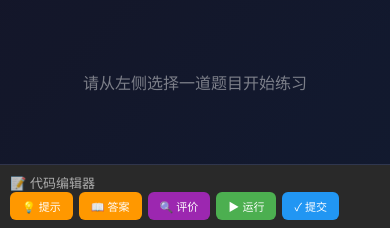
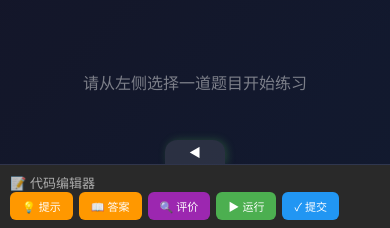
Before and after one commit to xiaoliangEcho/online_python, a Flask app: page / in a window 390 px wide. Shown: the part 423-651 px from the top of the page. Run offline with Flask 3, Linux system fonts and the light colour scheme.

Commit message:
feat: 移动端添加题目面板折叠功能
- 移动端显示折叠按钮（▲ 收起/▼ 题目）
- 折叠后题目面板只占40px高度
- 编辑器获得更多空间，可显示更多代码行
- PC端保持原有的左右折叠样式

```diff
--- a/templates/index.html
+++ b/templates/index.html
@@ -478,8 +478,37 @@
                 border-right: none;
             }
 
+            /* 移动端折叠按钮 - 改成上下折叠 */
             .collapse-btn {
-                display: none; /* 移动端隐藏折叠按钮 */
+                display: block !important;
+                position: absolute;
+                bottom: 0;
+                left: 50%;
+                transform: translateX(-50%);
+                width: 60px;
+                height: 24px;
+                border-radius: 12px 12px 0 0;
+                background: rgba(255, 255, 255, 0.1);
+                color: white;
+                border: none;
+                cursor: pointer;
+                font-size: 12px;
+                z-index: 10;
+            }
+
+            .problem-panel-wrapper.collapsed {
+                max-height: 40px;
+                min-height: 40px;
+            }
+
+            .problem-panel-wrapper.collapsed .problem-panel {
+                display: none;
+            }
+
+            .problem-panel-wrapper.collapsed .collapse-btn {
+                bottom: auto;
+                top: 50%;
+                transform: translate(-50%, -50%);
             }
 
             .editor-panel {
@@ -764,7 +793,14 @@
             const btn = wrapper.querySelector('.collapse-btn');
             wrapper.classList.toggle('collapsed');
             panel.classList.toggle('collapsed');
-            btn.textContent = wrapper.classList.contains('collapsed') ? '▶' : '◀';
+
+            // 移动端用 ▲/▼，PC端用 ▶/◀
+            const isMobile = window.innerWidth <= 768;
+            if (isMobile) {
+                btn.textContent = wrapper.classList.contains('collapsed') ? '▼ 题目' : '▲ 收起';
+            } else {
+                btn.textContent = wrapper.classList.contains('collapsed') ? '▶' : '◀';
+            }
         }
 
         // 加载题目详情
@@ -785,7 +821,10 @@
             const panel = document.getElementById('problem-panel');
             wrapper.classList.remove('collapsed');
             panel.classList.remove('collapsed');
-            wrapper.querySelector('.collapse-btn').textContent = '◀';
+
+            // 移动端用 ▲/▼，PC端用 ▶/◀
+            const isMobile = window.innerWidth <= 768;
+            wrapper.querySelector('.collapse-btn').textContent = isMobile ? '▲ 收起' : '◀';
 
             // 更新题目描述
             const descHtml = problem.description
```
